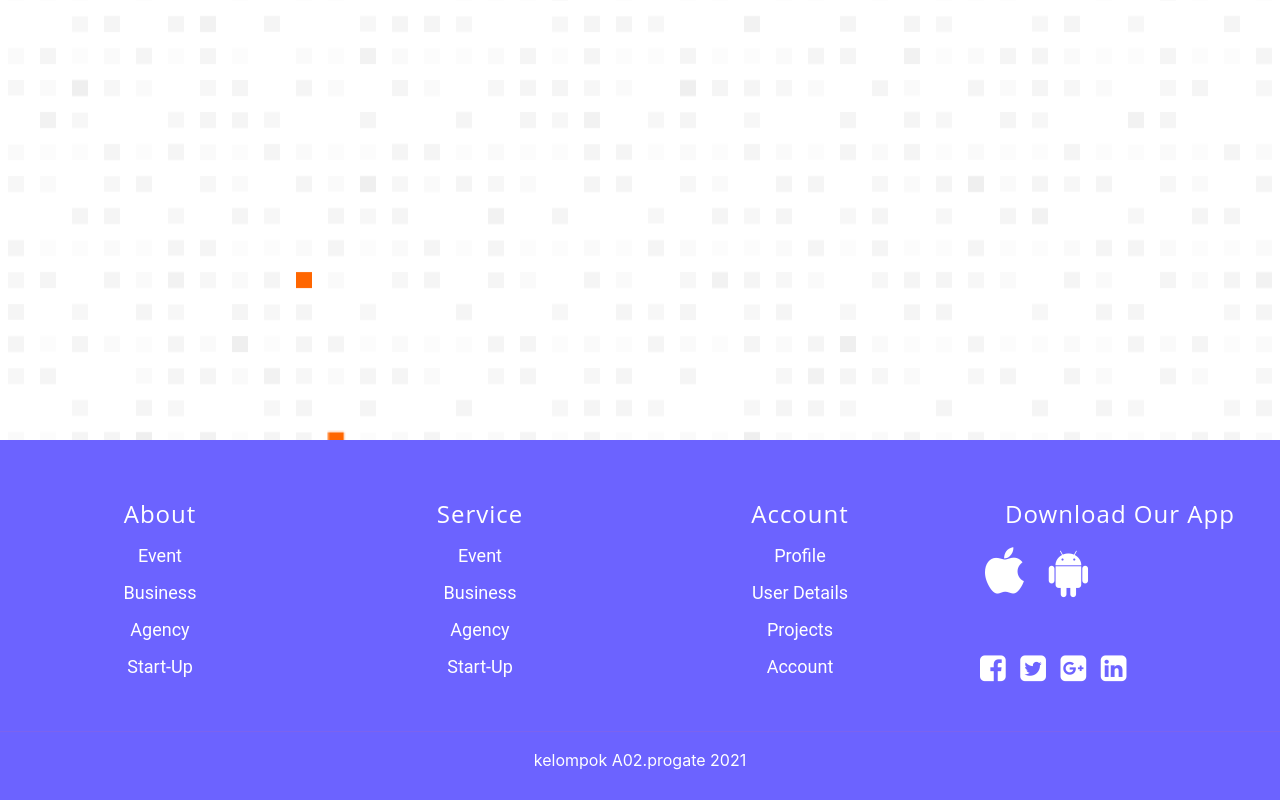
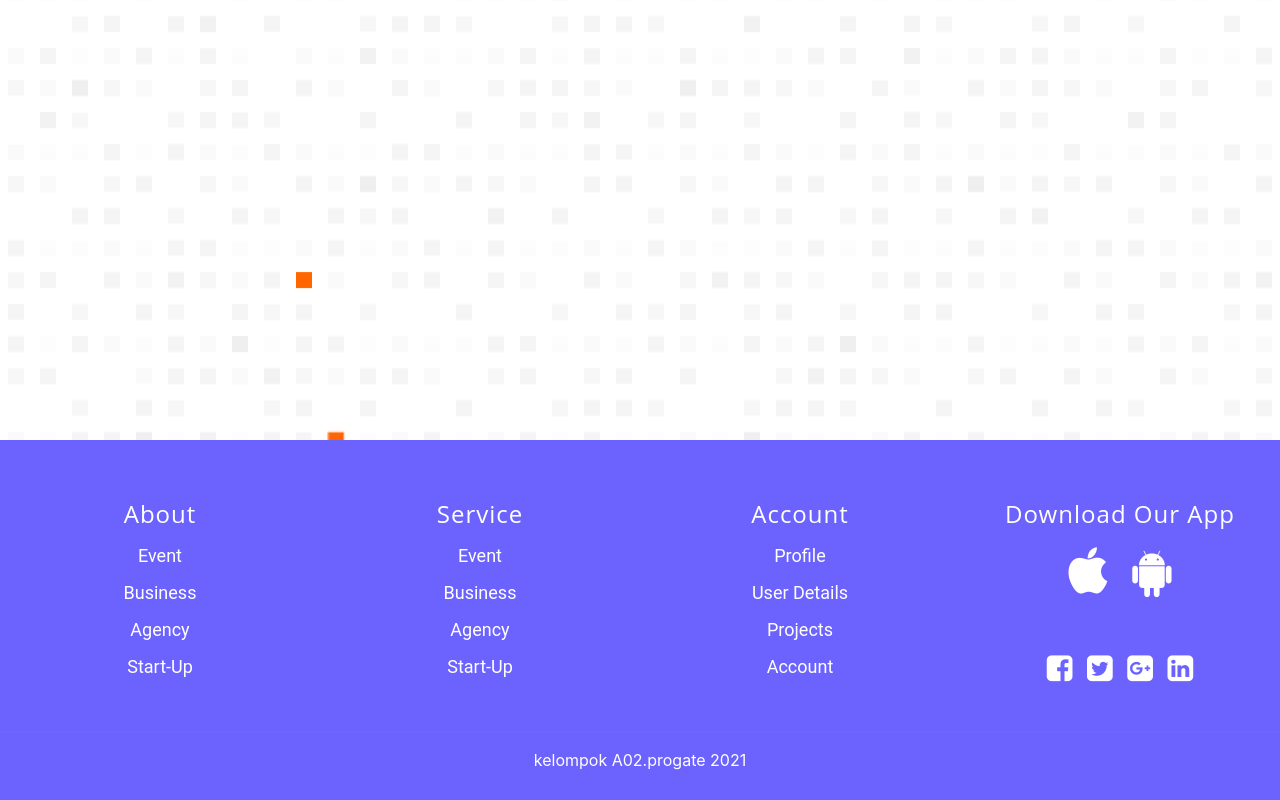
Before and after one commit to TheVoxXx/Project-A02, a plain HTML site: page index.html in a window 1280 px wide. Shown: the part 4115-4915 px from the top of the page. Drawn offline with nearby package versions, Linux system fonts and the light colour scheme; a web font is replaced by a local one.

Commit message:
Update stylesheet-main-section.css

```diff
--- a/stylesheet-main-section.css
+++ b/stylesheet-main-section.css
@@ -1103,3 +1103,11 @@ body {
 
     }
 }
+
+
+.download-icon {
+    text-align: center;
+}
+.social {
+    text-align: center;
+}
```
